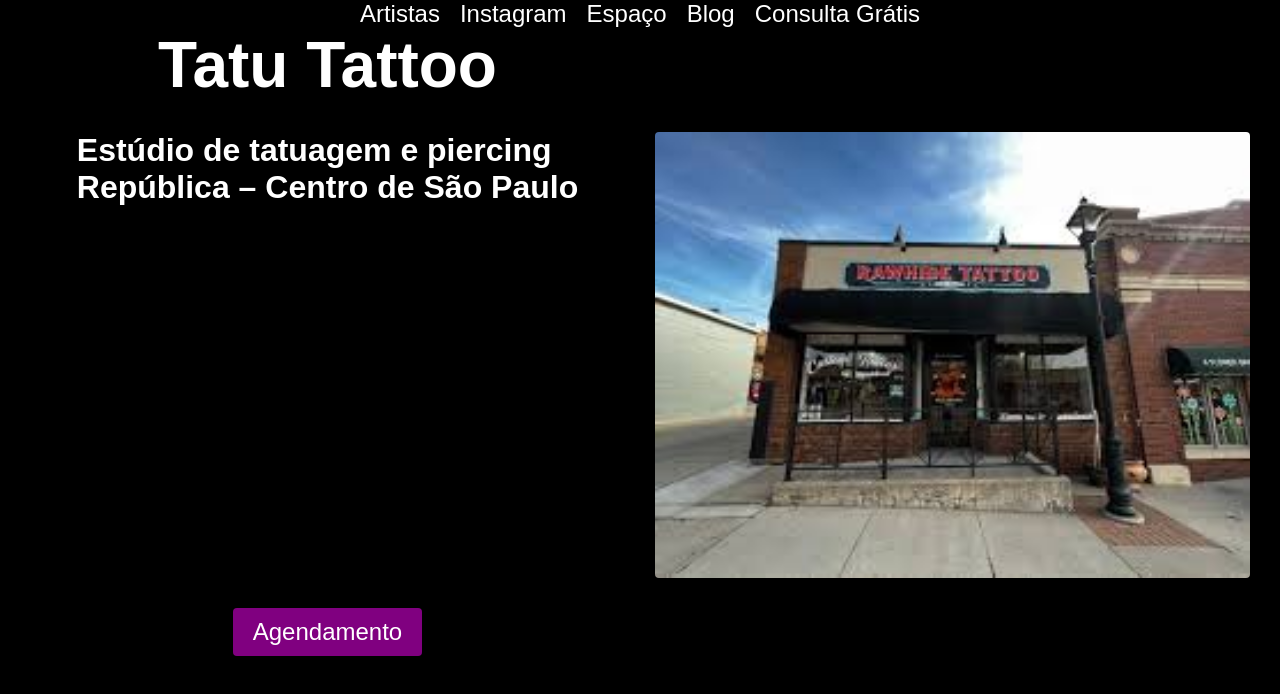
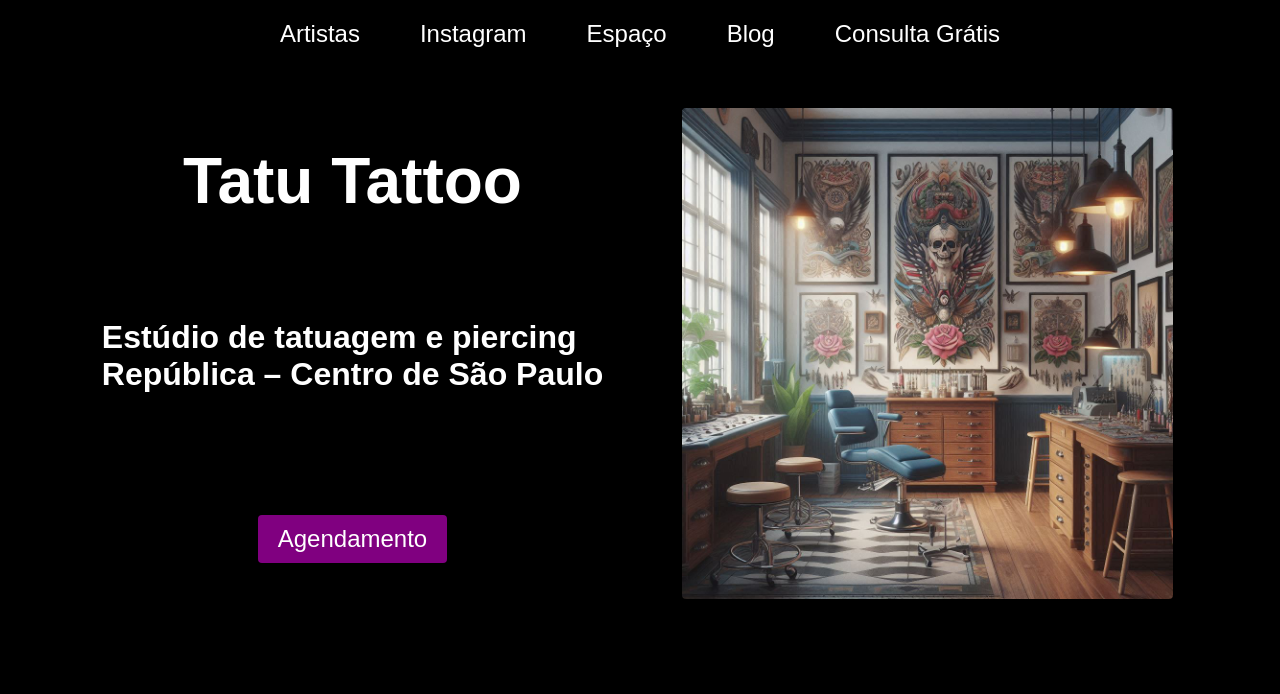
Before and after one commit to carlos-sousa000/book-a-service-site, a plain HTML site: page index.html in a window 1280 px wide. Drawn offline with Linux system fonts and the light colour scheme.

Commit message:
centering,  making the site more readable and styling a bit

```diff
--- a/index.html
+++ b/index.html
@@ -26,7 +26,7 @@
     <h1>Tatu Tattoo</h1>
     <h2>Estúdio de tatuagem e piercing<br>
       República – Centro de São Paulo</h2>
-    <img class="lugar" src="./imgs/frente_do_lugar.jpg">
+    <img class="lugar" src="./imgs/estúdio.jpeg">
     <a href="/" class="btn-agendamento">Agendamento</a>
 
 
--- a/style.css
+++ b/style.css
@@ -3,7 +3,7 @@ body {
   font-family: Arial, Helvetica, sans-serif;
   color: white;
   margin: 0;
-  margin: 0 30px 0 30px;
+  margin: 0 40px 0 40px;
 }
 p,
 h1,
@@ -12,48 +12,57 @@ h3 {
   margin: 0;
 }
 img {
-  width: 100%;
+  width: 90%;
   display: block;
   border-radius: 4px;
 }
 .cima {
   display: flex;
   justify-content: center;
+  /* lembrar de usar essa coisas aqui: */
+  flex-wrap: wrap;
+  gap: 20px;
 }
 
 .cima a {
   font-size: 1.5rem;
   color: white;
   text-decoration: none;
-  margin: 0 10px 0 10px;
+
+  padding: 20px;
 }
 .introducao {
   background-color: black;
   display: grid;
   grid-template-columns: 1fr 1fr;
-  grid-template-rows: auto 1fr;
   justify-items: center;
+
+  /* alinhar melhor */
+  align-items: center;
   font-size: 2rem;
   gap: 30px;
+  padding: 40px;
 }
 
 .introducao h1 {
-  text-align: right;
+  /* primeira linha para organizar */
+  grid-row: 1;
   grid-column: 1;
 }
 
 .introducao h2 {
   font-size: 2rem;
   grid-column: 1;
+  /* segunda linha para organizar */
+  grid-row: 2;
 }
 
-.introducao lugar {
-  justify-content: end;
+.introducao .lugar {
   grid-column: 2;
+  /* ocupa até a 3 parte da linha */
+  grid-row: 1 / span 3;
 }
 
-.introducao logo {
-}
 .btn-agendamento {
   font-size: 1.5rem;
   background-color: purple;
@@ -62,7 +71,13 @@ img {
   border-radius: 4px;
   padding: 10px 20px;
   grid-column: 1;
-  justify-self: center;
+  grid-row: 2;
+  place-self: center;
+
+  /* terceira linha para organizar */
+  grid-row: 3;
+
+  margin-top: 20px;
 }
 
 .btn-agendamento:hover {
@@ -70,8 +85,8 @@ img {
 }
 
 /* @keyframes aaaa {
-}
-.animation {
-  animation-name: aaaa;
-  animation-iteration-count: infinite;
-} */
+  }
+  .animation {
+    animation-name: aaaa;
+    animation-iteration-count: infinite;
+  } */
```
Also changed, not shown: imgs/estúdio.jpeg (added).
